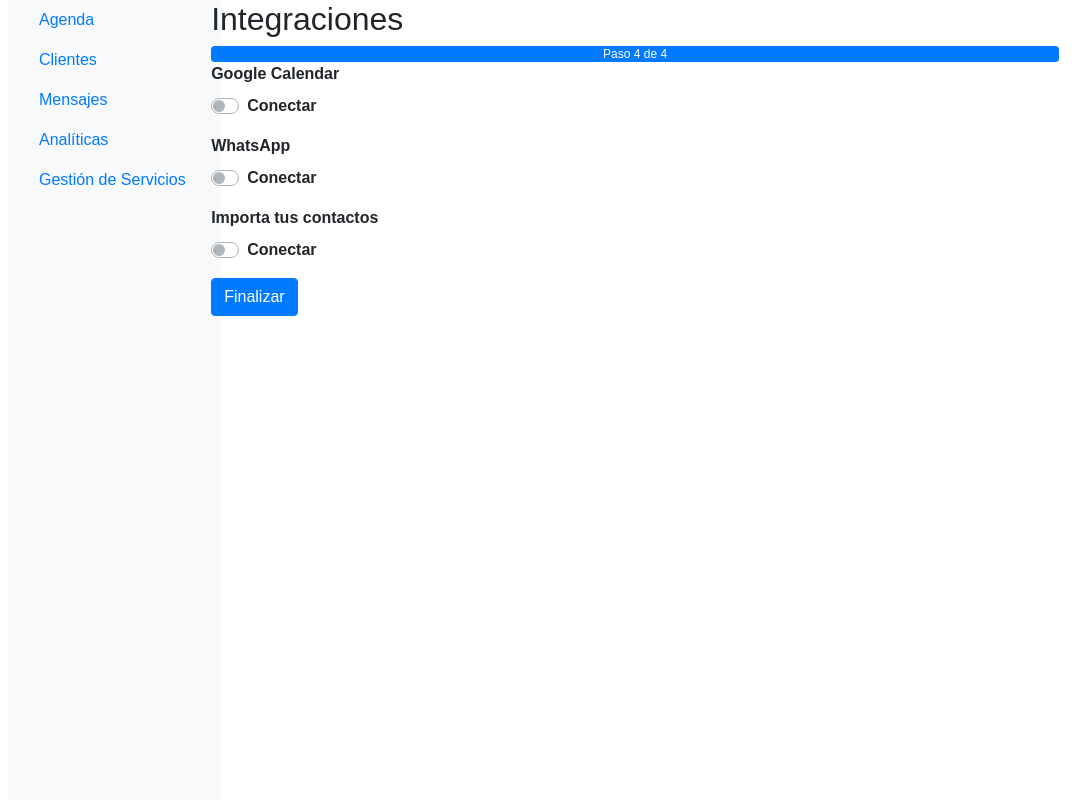
After one commit to barrerot/peluqueria, a PHP site: page /configuracion-integraciones.html in a window 1280 px wide. The commit adds this page. Shown: the whole page, without its empty margins (197-1280 px from the left). Run offline with PHP 8.4, Linux system fonts and the light colour scheme; some libraries are stand-ins or nearby versions.

Commit message:
steps_style

```diff
--- a/configuracion-horario.html
+++ b/configuracion-horario.html
@@ -92,6 +92,12 @@
 <body>
     <div class="container">
         <h2>Configuración de Horarios de Apertura</h2>
+
+        <!-- Indicador de Progreso -->
+        <div class="progress">
+            <div class="progress-bar" role="progressbar" style="width: 50%;" aria-valuenow="50" aria-valuemin="0" aria-valuemax="100">Paso 2 de 4</div>
+        </div>
+
         <form id="horario-form" action="guardar_horario.php" method="POST">
             <div id="days-container">
                 <!-- Días de la semana -->
--- /dev/null
+++ b/configuracion-integraciones.html
@@ -0,0 +1,74 @@
+<!DOCTYPE html>
+<html lang="es">
+<head>
+    <meta charset="UTF-8">
+    <meta name="viewport" content="width=device-width, initial-scale=1.0">
+    <title>Configuración de Integraciones</title>
+    <link href="https://stackpath.bootstrapcdn.com/bootstrap/4.5.2/css/bootstrap.min.css" rel="stylesheet">
+    <link rel="stylesheet" href="css/styles.css">
+</head>
+<body>
+    <div class="container-fluid">
+        <div class="row">
+            <nav class="col-md-2 d-none d-md-block bg-light sidebar">
+                <div class="sidebar-sticky">
+                    <ul class="nav flex-column">
+                        <li class="nav-item">
+                            <a class="nav-link" href="./peluqueria/">Agenda</a>
+                        </li>
+                        <li class="nav-item">
+                            <a class="nav-link" href="listado-clientes.php">Clientes</a>
+                        </li>
+                        <li class="nav-item">
+                            <a class="nav-link" href="mensajes.php">Mensajes</a>
+                        </li>
+                        <li class="nav-item">
+                            <a class="nav-link" href="estadisticas.php">Analíticas</a>
+                        </li>
+                        <li class="nav-item">
+                            <a class="nav-link" href="listado-servicios.php">Gestión de Servicios</a>
+                        </li>
+                    </ul>
+                </div>
+            </nav>
+
+            <main role="main" class="col-md-9 ml-sm-auto col-lg-10 px-4">
+                <h2>Integraciones</h2>
+
+                <!-- Indicador de Progreso -->
+                <div class="progress">
+                    <div class="progress-bar" role="progressbar" style="width: 100%;" aria-valuenow="100" aria-valuemin="0" aria-valuemax="100">Paso 4 de 4</div>
+                </div>
+
+                <form action="configuracion-integraciones.php" method="POST">
+                    <div class="form-group">
+                        <label>Google Calendar</label>
+                        <div class="custom-control custom-switch">
+                            <input type="checkbox" class="custom-control-input" id="googleCalendar" name="googleCalendar">
+                            <label class="custom-control-label" for="googleCalendar">Conectar</label>
+                        </div>
+                    </div>
+                    <div class="form-group">
+                        <label>WhatsApp</label>
+                        <div class="custom-control custom-switch">
+                            <input type="checkbox" class="custom-control-input" id="whatsapp" name="whatsapp">
+                            <label class="custom-control-label" for="whatsapp">Conectar</label>
+                        </div>
+                    </div>
+                    <div class="form-group">
+                        <label>Importa tus contactos</label>
+                        <div class="custom-control custom-switch">
+                            <input type="checkbox" class="custom-control-input" id="importContacts" name="importContacts">
+                            <label class="custom-control-label" for="importContacts">Conectar</label>
+                        </div>
+                    </div>
+                    <button type="submit" class="btn btn-primary">Finalizar</button>
+                </form>
+            </main>
+        </div>
+    </div>
+    <script src="https://code.jquery.com/jquery-3.5.1.slim.min.js"></script>
+    <script src="https://cdn.jsdelivr.net/npm/@popperjs/core@2.5.4/dist/umd/popper.min.js"></script>
+    <script src="https://stackpath.amazonaws.com/bootstrap/4.5.2/js/bootstrap.min.js"></script>
+</body>
+</html>
--- a/guardar_horarios.php
+++ b/guardar_horarios.php
@@ -35,7 +35,7 @@ if ($_SERVER['REQUEST_METHOD'] == 'POST') {
         }
     }
 
-    header('Location: listado-servicios.php');
+    header('Location: configuracion-servicios.html');
     exit();
 }
 ?>
--- a/script.js
+++ b/script.js
@@ -148,7 +148,7 @@ document.getElementById('horario-form').addEventListener('submit', function(even
     }).then(response => {
         if (response.ok) {
             // Redirigir al usuario a listado-servicios.php
-            window.location.href = 'listado-servicios.php';
+            window.location.href = 'configuracion-servicios.html';
         } else {
             // Manejar error si es necesario
             console.error('Error en la solicitud:', response.statusText);
```
Also changed, not shown: configuracion-informacion.html (+7 -2 lines), configuracion-servicios.html (renamed from configuracion-integracion.html, +18 -15 lines), listado-servicios.php (+21 -51 lines).
